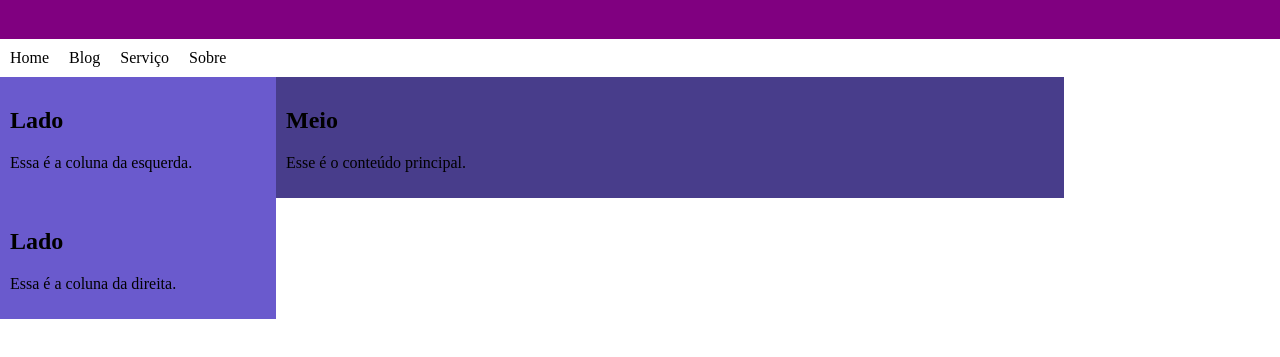
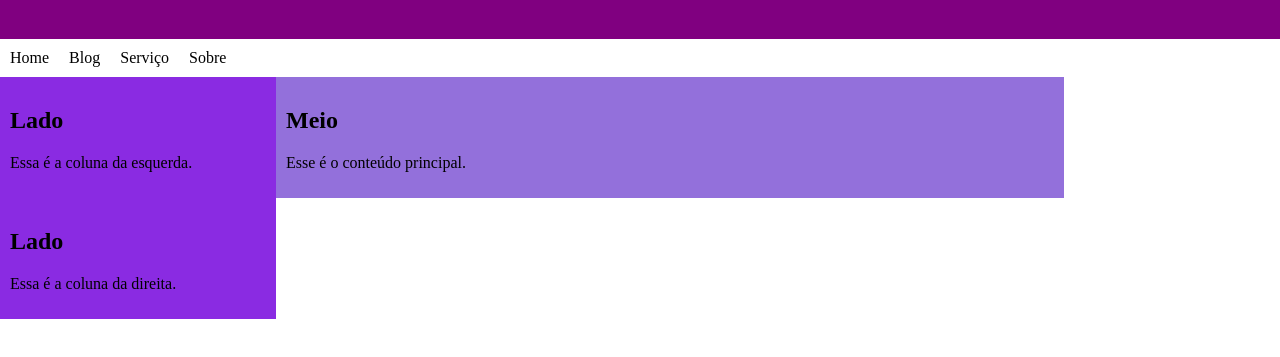
Before and after one commit to E25llin/IFF-ProgWeb, a plain HTML site: page index.html in a window 1280 px wide. Shown: the part 81-438 px from the top of the page. Drawn offline with Linux system fonts and the light colour scheme.

Commit message:
Update index.html

```diff
--- a/index.html
+++ b/index.html
@@ -30,13 +30,13 @@
             float: left;
             padding: 10px;
             width: 20%;
-            background-color: #6A5ACD;
+            background-color: #8A2BE2;
         }
         .col-centro {
             float: left;
             padding: 10px;
             width: 60%;
-            background-color: #483D8B;
+            background-color: #9370DB;
         }
         .conteudo {
             clear: both;
```
